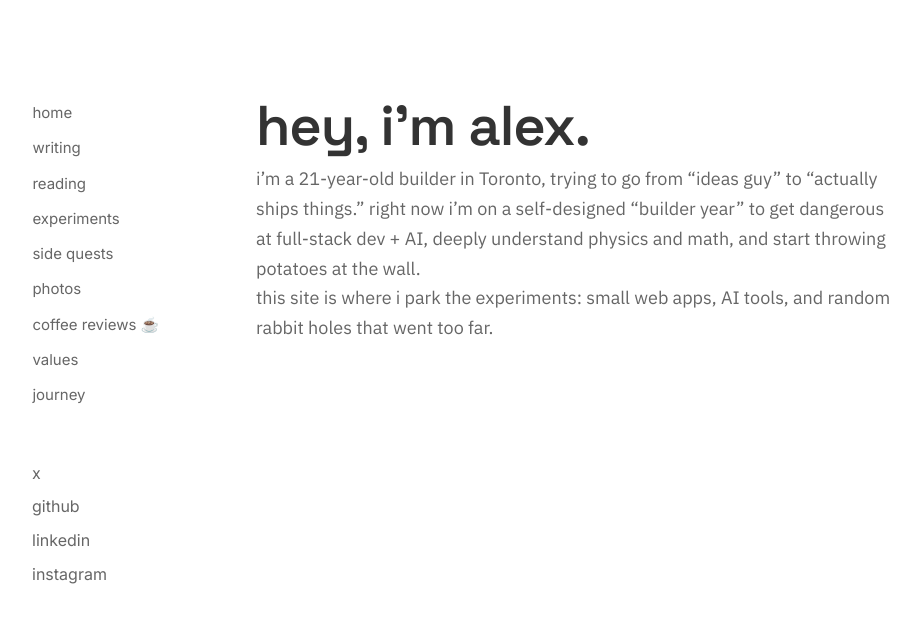
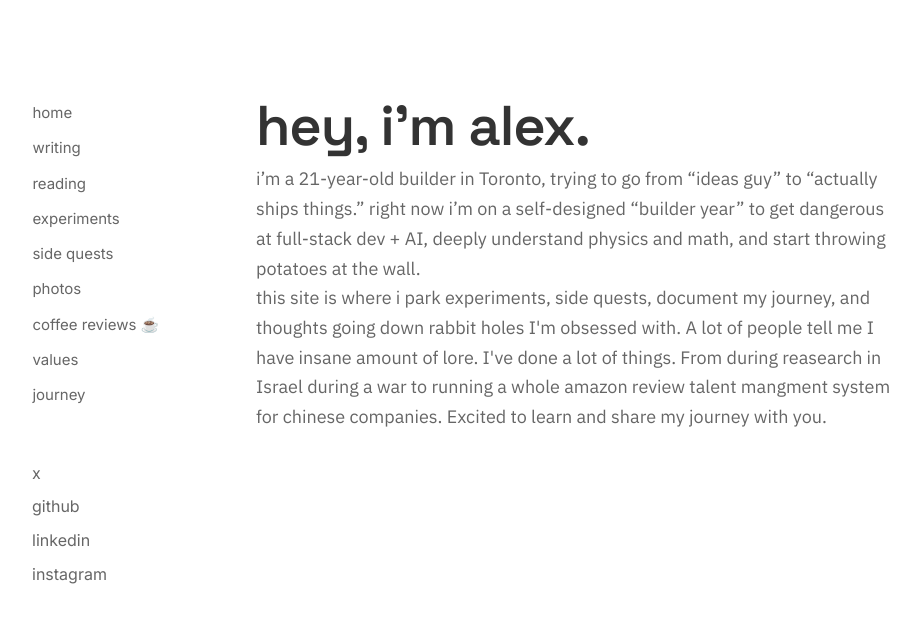
Before and after one commit to alexshibu1/alexshibu.com, a Next.js app: page / in a window 1280 px wide. Shown: the top 622 px of the page, without its empty margins (32-952 px from the left). Built offline with nearby package versions, Linux system fonts and the light colour scheme.

Commit message:
few changes

```diff
--- a/app/page.tsx
+++ b/app/page.tsx
@@ -11,8 +11,12 @@ export default function Home() {
           physics and math, and start throwing potatoes at the wall.
         </p>
         <p>
-          this site is where i park the experiments: small web apps, AI tools,
-          and random rabbit holes that went too far.
+          this site is where i park experiments, side quests, document my
+          journey, and thoughts going down rabbit holes I&apos;m obsessed with.
+          A lot of people tell me I have insane amount of lore. I've done a lot
+          of things. From during reasearch in Israel during a war to running a
+          whole amazon review talent mangment system for chinese companies.
+          Excited to learn and share my journey with you.
         </p>
       </div>
 
```
